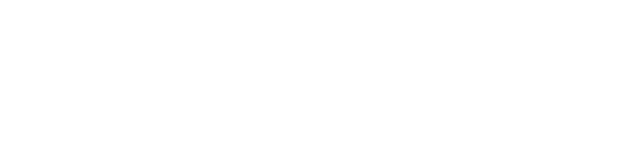
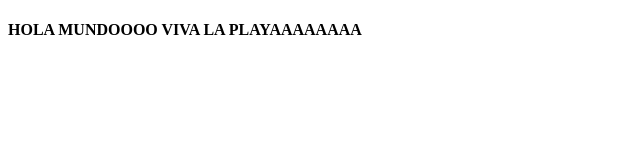
Before and after one commit to edu070824/chamba, a plain HTML site: page clonar.html in a window 1280 px wide. Shown: the whole page, without its empty margins (0-640 px from the left). Drawn offline with Linux system fonts and the light colour scheme.

Commit message:
agregue un h4 y un archivo css

```diff
--- a/clonar.html
+++ b/clonar.html
@@ -6,6 +6,6 @@
     <title>Document</title>
 </head>
 <body>
-
+    <h4>HOLA MUNDOOOO VIVA LA PLAYAAAAAAAA</h4>
 </body>
 </html>
```
Also changed, not shown: index.css (added).
